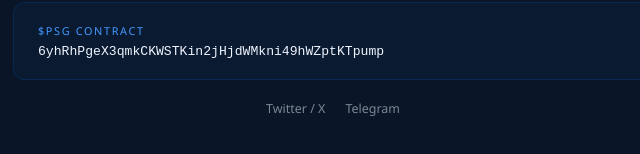
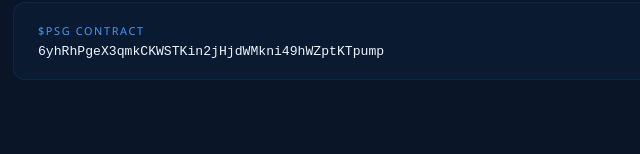
Before and after one commit to jacksopenclawagent/uclcoin, a plain HTML site: page index.html in a window 1280 px wide. Shown: the part 3008-3162 px from the top of the page, 307-947 px from the left. Drawn offline with Linux system fonts and the light colour scheme.

Commit message:
Remove footer links

```diff
--- a/index.html
+++ b/index.html
@@ -491,10 +491,7 @@
         <div style="font-family:monospace; font-size:0.82rem; color:var(--white); word-break:break-all;">6yhRhPgeX3qmkCKWSTKin2jHjdWMkni49hWZptKTpump</div>
       </div>
     </div>
-    <div class="footer-links">
-      <a href="#">Twitter / X</a>
-      <a href="#">Telegram</a>
-    </div>
+
   </footer>
 
 </body>
```
